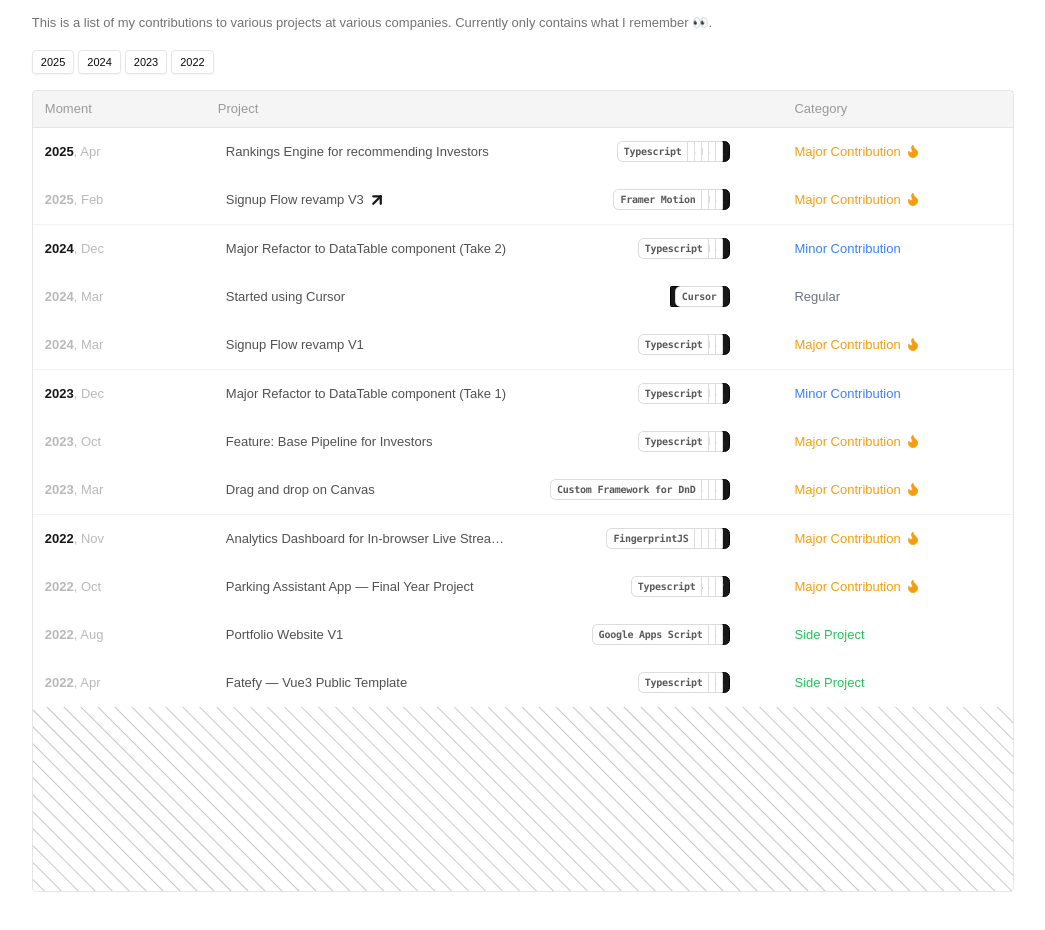
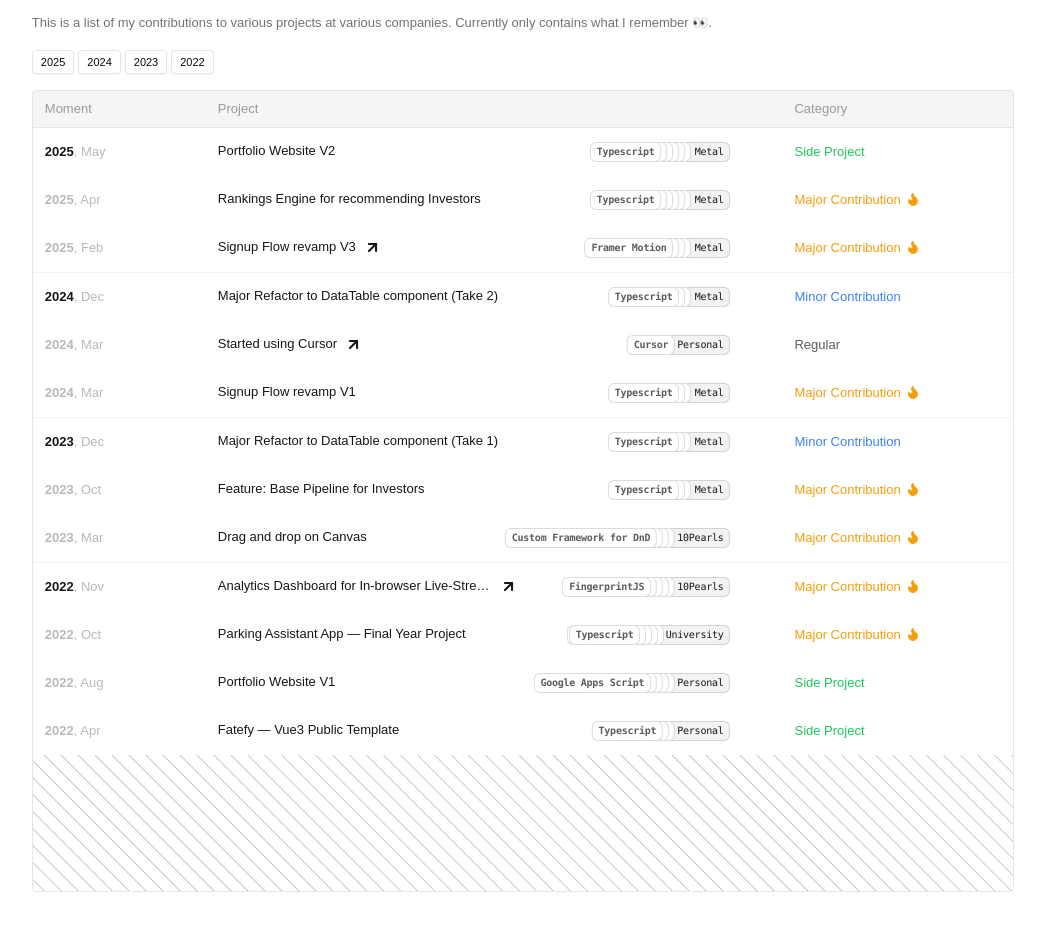
Before and after one commit to Fanoflix/personal-portfolio-v2, a Next.js app: page / in a window 1280 px wide. Shown: the part 1440-2370 px from the top of the page, without its empty margins (117-1162 px from the left). Built offline with nearby package versions, Linux system fonts and the light colour scheme; a web font is replaced by a local one.

Commit message:
v0.4 - Major improvements throughout the platform

```diff
--- a/src/components/TagsAnimatedList/TagsAnimatedList.tsx
+++ b/src/components/TagsAnimatedList/TagsAnimatedList.tsx
@@ -18,6 +18,7 @@ export function TagsAnimatedList({ tags }: TagsAnimatedListProps) {
     sortedTags,
     getCumulativeWidthFromRight,
     totalExpandedWidth,
+    totalWidthOfAllSpecialTags,
     overlappedWidth,
   } = useTagsAnimatedList({ tags });
 
@@ -32,6 +33,9 @@ export function TagsAnimatedList({ tags }: TagsAnimatedListProps) {
         "relative w-full",
         "flex flex-nowrap justify-end items-center h-8",
       )}
+      onClick={(e) => {
+        e.stopPropagation();
+      }}
       custom={{ overlappedWidth, expandedWidth: totalExpandedWidth }}
     >
       {sortedTags.map((tag, index) => (
@@ -43,19 +47,19 @@ export function TagsAnimatedList({ tags }: TagsAnimatedListProps) {
           custom={{
             index,
             cumulativeWidth: getCumulativeWidthFromRight(index),
+            totalWidthOfAllSpecialTags,
           }}
         >
           <div
             className={cn(
-              "flex items-center justify-center px-1.5 h-[21px] cursor-pointer",
-              "rounded-sm",
-              !index && "rounded-r-lg",
-              index === sortedTags.length - 1 && "rounded-l-lg",
+              "flex items-center justify-center px-1.5 pl-5 h-[20px] cursor-default",
+              index === sortedTags.length - 1 && "pl-1.5",
+              "rounded-[6px]",
               "border border-primary/15",
               "bg-background hover:bg-border",
-              "font-mono font-black tracking-tight text-[10px] text-text hover:text-primary truncate min-w-0",
+              "font-mono font-black tracking-tight text-[10px] text-primary/70 hover:text-primary truncate min-w-0",
               tag.isSpecial &&
-                "bg-primary hover:bg-primary/80 text-primary-foreground hover:text-primary-foreground border-black",
+                "bg-primary/5 hover:bg-primary text-primary hover:text-primary-foreground font-normal",
             )}
           >
             {tag.name}
@@ -69,28 +73,32 @@ export function TagsAnimatedList({ tags }: TagsAnimatedListProps) {
 const TagsContainerMotion: Variants = {
   rest: ({
     overlappedWidth,
+    totalWidthOfAllSpecialTags,
     expandedWidth,
   }: {
     overlappedWidth: number;
+    totalWidthOfAllSpecialTags: number;
     expandedWidth: number;
   }) => ({
     width: expandedWidth / 2.1, // Magic number to make it look good
     transition: {
-      duration: 0.2,
-      ease: "backInOut",
+      duration: 0.3,
+      ease: "circOut",
     },
   }),
   hover: ({
     overlappedWidth,
     expandedWidth,
+    totalWidthOfAllSpecialTags,
   }: {
     overlappedWidth: number;
     expandedWidth: number;
+    totalWidthOfAllSpecialTags: number;
   }) => ({
     width: expandedWidth / 1.2,
     transition: {
-      duration: 0.2,
-      ease: "backInOut",
+      duration: 0.3,
+      ease: "circOut",
     },
   }),
 };
@@ -99,27 +107,31 @@ const SingleTagMotion: Variants = {
   rest: ({
     index,
     cumulativeWidth,
+    totalWidthOfAllSpecialTags,
   }: {
     index: number;
     cumulativeWidth: number;
+    totalWidthOfAllSpecialTags: number;
   }) => ({
-    translateX: index * -7,
+    translateX: index == 0 ? 0 : -totalWidthOfAllSpecialTags + (index - 1) * -6,
     transition: {
-      duration: 0.2,
-      ease: "backInOut",
+      duration: 0.3,
+      ease: "circOut",
     },
   }),
   hover: ({
     index,
     cumulativeWidth,
+    totalWidthOfAllSpecialTags,
   }: {
     index: number;
     cumulativeWidth: number;
+    totalWidthOfAllSpecialTags: number;
   }) => ({
     translateX: -cumulativeWidth,
     transition: {
-      duration: 0.2,
-      ease: "backInOut",
+      duration: 0.3,
+      ease: "circOut",
     },
   }),
 };
--- a/src/components/TagsAnimatedList/useTagsAnimatedList.ts
+++ b/src/components/TagsAnimatedList/useTagsAnimatedList.ts
@@ -9,6 +9,7 @@ interface UseTagsAnimatedListReturn {
   sortedTags: Tags[];
   getEstimatedWidth: (tagName: string) => number;
   getCumulativeWidthFromRight: (index: number) => number;
+  totalWidthOfAllSpecialTags: number;
   totalExpandedWidth: number;
   overlappedWidth: number;
 }
@@ -26,13 +27,10 @@ export function useTagsAnimatedList({
   sortedTags = [...specialTags, ...nonSpecialTags];
 
   const getEstimatedWidth = useCallback((tagName: string) => {
-    const estimatedWidthPerMonoSpaceCharacter = 5.25;
+    const estimatedWidthPerMonoSpaceCharacter = 5.4;
     const xPadding = 12;
-    const extraSpace = 1;
     const widthOfPill =
-      tagName.length * estimatedWidthPerMonoSpaceCharacter +
-      xPadding +
-      extraSpace;
+      tagName.length * estimatedWidthPerMonoSpaceCharacter + xPadding;
 
     return widthOfPill;
   }, []);
@@ -49,6 +47,13 @@ export function useTagsAnimatedList({
     [sortedTags, getEstimatedWidth],
   );
 
+  const totalWidthOfAllSpecialTags = useMemo(() => {
+    return specialTags.reduce(
+      (acc, tag) => acc + getEstimatedWidth(tag.name),
+      0,
+    );
+  }, [specialTags, getEstimatedWidth]);
+
   const totalExpandedWidth =
     getCumulativeWidthFromRight(sortedTags.length) +
     getEstimatedWidth(sortedTags[sortedTags.length - 1]?.name || "");
@@ -58,6 +63,7 @@ export function useTagsAnimatedList({
     sortedTags,
     getEstimatedWidth,
     getCumulativeWidthFromRight,
+    totalWidthOfAllSpecialTags,
     totalExpandedWidth,
     overlappedWidth,
   };
--- a/src/features/hero/Hero.tsx
+++ b/src/features/hero/Hero.tsx
@@ -8,10 +8,18 @@ export default function Hero() {
       <h1 className="flex flex-col items-start leading-[0.65] font-black text-primary">
         Ammar.
         <div className="flex flex-wrap">
-          <span className="text-primary/15 leading-[0.95]">Engineer.</span>
-          <span className="text-primary/10 leading-[0.95]">Product.</span>
-          <span className="text-primary/5 leading-[0.95]">Communicator.</span>
-          <span className="text-primary/5 leading-[0.95]">Designer.</span>
+          <span className="dark:text-primary/15 text-primary/25 leading-[0.95]">
+            Engineer.
+          </span>
+          <span className="dark:text-primary/10 text-primary/15 leading-[0.95]">
+            Product.
+          </span>
+          <span className="dark:text-primary/5 text-primary/10 leading-[0.95]">
+            Communicator.
+          </span>
+          <span className="dark:text-primary/5 text-primary/10 leading-[0.95]">
+            Designer.
+          </span>
         </div>
       </h1>
 
--- a/src/features/work-experience/WorkExperience.tsx
+++ b/src/features/work-experience/WorkExperience.tsx
@@ -1,8 +1,7 @@
 import { Accordion } from "@/src/components/Accordion/Accordion";
-import React from "react";
-import WorkAccordionItem, { WorkItem } from "./WorkAccordionItem";
 import InlineLink from "@/src/components/InlineLink/InlineLink";
 import { StaggeredContainer } from "../framer-animations/components/StaggeredContainer";
+import WorkAccordionItem, { WorkItem } from "./WorkAccordionItem";
 
 export const WORK_EXPERIENCE_DATA: WorkItem[] = [
   {
@@ -126,7 +125,9 @@ export default function WorkExperience() {
       <h1 className="flex flex-col font-black leading-[0.65]">
         Experiences.
         <div className="flex flex-wrap">
-          <span className="text-primary/15 leading-[0.95]">3 years.</span>
+          <span className="dark:text-primary/15 text-primary/25 leading-[0.95]">
+            3 years.
+          </span>
         </div>
       </h1>
 
--- a/src/features/work/WorkPage.tsx
+++ b/src/features/work/WorkPage.tsx
@@ -28,7 +28,7 @@ export default function WorkPage() {
         <h1 className="flex flex-col font-black leading-[0.65]">
           Work.
           <div className="flex flex-wrap">
-            <span className="text-primary/15 leading-[0.95]">
+            <span className="dark:text-primary/15 text-primary/25 leading-[0.95]">
               Contributions over the years.
             </span>
           </div>
--- a/src/features/work/columns.tsx
+++ b/src/features/work/columns.tsx
@@ -60,7 +60,6 @@ export const columns: ColumnDef<WorkWithSubRows, string>[] = [
       const projectLink = row.original.project.link;
 
       return (
-        <div className="flex flex-nowrap items-center justify-between pr-10">
         <WrapConditionally
           condition={!!projectLink}
           wrapper={(wrapperChildren) => (
@@ -68,43 +67,49 @@ export const columns: ColumnDef<WorkWithSubRows, string>[] = [
               href={projectLink || ""}
               target="_blank"
               rel="noopener noreferrer"
+              className="contents"
             >
               {wrapperChildren}
             </Link>
           )}
         >
-            <div className="flex items-center gap-1 font-medium text-primary text-[12px] md:text-sm px-2 min-w-0">
+          <div className="flex flex-nowrap items-center justify-between pr-10 group">
+            <div
+              className={cn(
+                "flex items-center gap-2 font-medium text-primary text-[12px] md:text-sm pr-1 min-w-0 border-b border-transparent",
+                projectLink && "group-hover:border-primary cursor-pointer",
+              )}
+            >
               <p
-                className={cn(
-                  "truncate flex-1 min-w-0 text-primary/75",
-                  projectLink &&
-                    "hover:underline hover:text-primary underline-offset-[6px] cursor-pointer",
-                )}
+                className={
+                  "truncate flex-1 min-w-0 text-primary border-transparent"
+                }
               >
                 {row.getValue("project")}
               </p>
               {projectLink && (
                 <ArrowUpRight
                   className="flex-shrink-0"
-                  size={18}
+                  size={17}
                   strokeWidth={3}
                 />
               )}
             </div>
-          </WrapConditionally>
 
             <div className="flex-shrink-0">
               <TagsAnimatedList
                 tags={[
                   ...row.original.project.tags,
                   {
-                  name: row.original.project.company?.companyName || "Personal",
+                    name:
+                      row.original.project.company?.companyName || "Personal",
                     isSpecial: true,
                   },
                 ]}
               />
             </div>
           </div>
+        </WrapConditionally>
       );
     },
     minSize: 500,
--- a/src/features/work/types.ts
+++ b/src/features/work/types.ts
@@ -66,7 +66,7 @@ export const WORK_LABELS: Record<WorkLabels, WorkLabel> = {
   },
   normal: {
     name: "Regular",
-    className: "text-gray-500",
+    className: "text-primary/70",
     weight: 0,
   },
 };
--- a/src/features/work/work-data.ts
+++ b/src/features/work/work-data.ts
@@ -2,6 +2,24 @@ import { WorkByYear } from "./types";
 
 export const WORK_DATA: WorkByYear = {
   "2025": [
+    {
+      project: {
+        name: "Portfolio Website V2",
+        label: "sideProject",
+        tags: [
+          { name: "NextJS" },
+          { name: "Typescript" },
+          { name: "ShadCN" },
+          { name: "NestJS" },
+          { name: "Postgres" },
+          { name: "Redis" },
+        ],
+        company: {
+          companyName: "Metal",
+        },
+      },
+      date: "May 25, 2025",
+    },
     {
       project: {
         name: "Rankings Engine for recommending Investors",
@@ -55,6 +73,7 @@ export const WORK_DATA: WorkByYear = {
         name: "Started using Cursor",
         label: "normal",
         tags: [{ name: "Cursor" }],
+        link: "https://www.cursor.com/",
       },
       date: "March 1, 2024",
     },
@@ -113,7 +132,8 @@ export const WORK_DATA: WorkByYear = {
   "2022": [
     {
       project: {
-        name: "Analytics Dashboard for In-browser Live Streaming Service",
+        name: "Analytics Dashboard for In-browser Live-Streaming Service",
+        link: "https://zeacon.com/",
         label: "majorContribution",
         tags: [
           { name: "NextJS" },
@@ -143,6 +163,8 @@ export const WORK_DATA: WorkByYear = {
         tags: [
           { name: "VueJS 3" },
           { name: "Typescript" },
+          { name: "SCSS" },
+          { name: "AnimeJS" },
           { name: "Google Apps Script" },
         ],
       },
@@ -157,6 +179,7 @@ export const WORK_DATA: WorkByYear = {
           { name: "Typescript" },
           { name: "NodeJS" },
           { name: "MongoDB" },
+          { name: "ExpressJS" },
         ],
         company: {
           companyName: "University",
@@ -166,3 +189,191 @@ export const WORK_DATA: WorkByYear = {
     },
   ],
 };
+
+// export const WORK_DATA: WorkByYear = {
+//   "2025": [
+//     {
+//       project: {
+//         name: "Portfolio Website V2",
+//         label: "sideProject",
+//         tags: [
+//           { name: "NextJS" },
+//           { name: "Typescript" },
+//           { name: "ShadCN" },
+//           { name: "NestJS" },
+//           { name: "Postgres" },
+//           { name: "Redis" },
+//         ],
+//         company: {
+//           companyName: "Metal",
+//         },
+//       },
+//       date: "May 25, 2025",
+//     },
+//     // {
+//     //   project: {
+//     //     name: "Rankings Engine for recommending Investors",
+//     //     label: "majorContribution",
+//     //     tags: [
+//     //       { name: "NextJS" },
+//     //       { name: "Typescript" },
+//     //       { name: "ShadCN" },
+//     //       { name: "NestJS" },
+//     //       { name: "Postgres" },
+//     //       { name: "Redis" },
+//     //     ],
+//     //     company: {
+//     //       companyName: "Metal",
+//     //     },
+//     //   },
+//     //   date: "April 1, 2025",
+//     // },
+//     // {
+//     //   project: {
+//     //     name: "Signup Flow revamp V3",
+//     //     label: "majorContribution",
+//     //     tags: [
+//     //       { name: "NextJS" },
+//     //       { name: "Typescript" },
+//     //       { name: "ShadCN" },
+//     //       { name: "Framer Motion" },
+//     //     ],
+//     //     company: {
+//     //       companyName: "Metal",
+//     //     },
+//     //     link: "https://app.metal.so/signup",
+//     //   },
+//     //   date: "February 1, 2025",
+//     // },
+//   ],
+//   // "2024": [
+//   //   {
+//   //     project: {
+//   //       name: "Major Refactor to DataTable component (Take 2)",
+//   //       label: "minorContribution",
+//   //       tags: [{ name: "NextJS" }, { name: "Typescript" }, { name: "ShadCN" }],
+//   //       company: {
+//   //         companyName: "Metal",
+//   //       },
+//   //     },
+//   //     date: "December 1, 2024",
+//   //   },
+//   //   {
+//   //     project: {
+//   //       name: "Started using Cursor",
+//   //       label: "normal",
+//   //       tags: [{ name: "Cursor" }],
+//   //     },
+//   //     date: "March 1, 2024",
+//   //   },
+//   //   {
+//   //     project: {
+//   //       name: "Signup Flow revamp V1",
+//   //       label: "majorContribution",
+//   //       tags: [{ name: "NextJS" }, { name: "Typescript" }, { name: "ShadCN" }],
+//   //       company: {
+//   //         companyName: "Metal",
+//   //       },
+//   //     },
+//   //     date: "March 1, 2024",
+//   //   },
+//   // ],
+//   // "2023": [
+//   //   {
+//   //     project: {
+//   //       name: "Major Refactor to DataTable component (Take 1)",
+//   //       label: "minorContribution",
+//   //       tags: [{ name: "NextJS" }, { name: "Typescript" }, { name: "ShadCN" }],
+//   //       company: {
+//   //         companyName: "Metal",
+//   //       },
+//   //     },
+//   //     date: "December 1, 2023",
+//   //   },
+//   //   {
+//   //     project: {
+//   //       name: "Feature: Base Pipeline for Investors",
+//   //       label: "majorContribution",
+//   //       tags: [{ name: "NextJS" }, { name: "Typescript" }, { name: "ShadCN" }],
+//   //       company: {
+//   //         companyName: "Metal",
+//   //       },
+//   //     },
+//   //     date: "October 1, 2023",
+//   //   },
+//   //   {
+//   //     project: {
+//   //       name: "Drag and drop on Canvas",
+//   //       label: "majorContribution",
+//   //       tags: [
+//   //         { name: "NextJS" },
+//   //         { name: "Typescript" },
+//   //         { name: "InteractJS" },
+//   //         { name: "Custom Framework for DnD" },
+//   //       ],
+//   //       company: {
+//   //         companyName: "10Pearls",
+//   //       },
+//   //     },
+//   //     date: "March 1, 2023",
+//   //   },
+//   // ],
+//   // "2022": [
+//   //   {
+//   //     project: {
+//   //       name: "Analytics Dashboard for In-browser Live Streaming Service",
+//   //       label: "majorContribution",
+//   //       tags: [
+//   //         { name: "NextJS" },
+//   //         { name: "Typescript" },
+//   //         { name: "Material" },
+//   //         { name: "NewRelic" },
+//   //         { name: "FingerprintJS" },
+//   //       ],
+//   //       company: {
+//   //         companyName: "10Pearls",
+//   //       },
+//   //     },
+//   //     date: "November 1, 2022",
+//   //   },
+//   //   {
+//   //     project: {
+//   //       name: "Fatefy — Vue3 Public Template",
+//   //       label: "sideProject",
+//   //       tags: [{ name: "Vue3" }, { name: "Typescript" }, { name: "Scss" }],
+//   //     },
+//   //     date: "April 1, 2022",
+//   //   },
+//   //   {
+//   //     project: {
+//   //       name: "Portfolio Website V1",
+//   //       label: "sideProject",
+//   //       tags: [
+//   //         { name: "VueJS 3" },
+//   //         { name: "Typescript" },
+//   //         { name: "SCSS" },
+//   //         { name: "AnimeJS" },
+//   //         { name: "Google Apps Script" },
+//   //       ],
+//   //     },
+//   //     date: "August 1, 2022",
+//   //   },
+//   //   {
+//   //     project: {
+//   //       name: "Parking Assistant App — Final Year Project",
+//   //       label: "majorContribution",
+//   //       tags: [
+//   //         { name: "Ionic" },
+//   //         { name: "Typescript" },
+//   //         { name: "NodeJS" },
+//   //         { name: "MongoDB" },
+//   //         { name: "ExpressJS" },
+//   //       ],
+//   //       company: {
+//   //         companyName: "University",
+//   //       },
+//   //     },
+//   //     date: "October 1, 2022",
+//   //   },
+//   // ],
+// };
```
Lines whose indentation alone changed are shown as unchanged.
